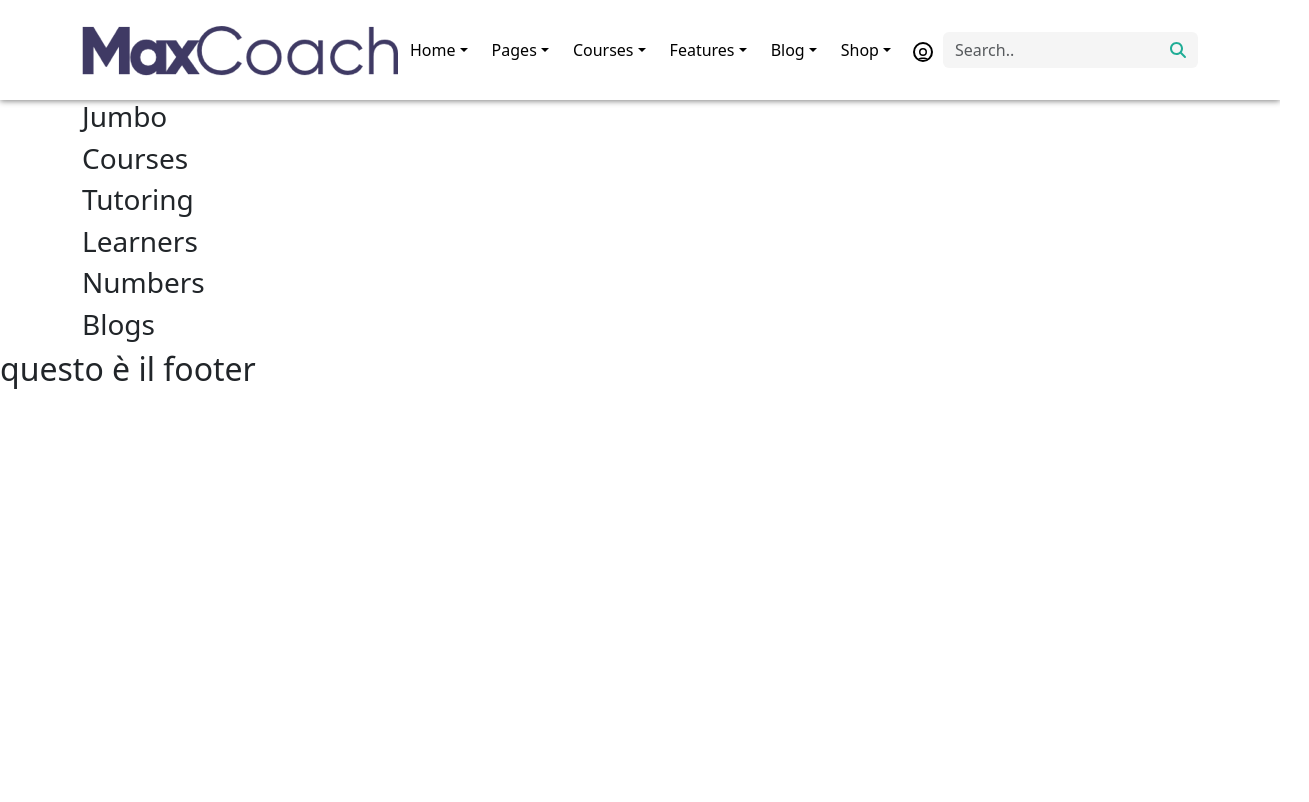
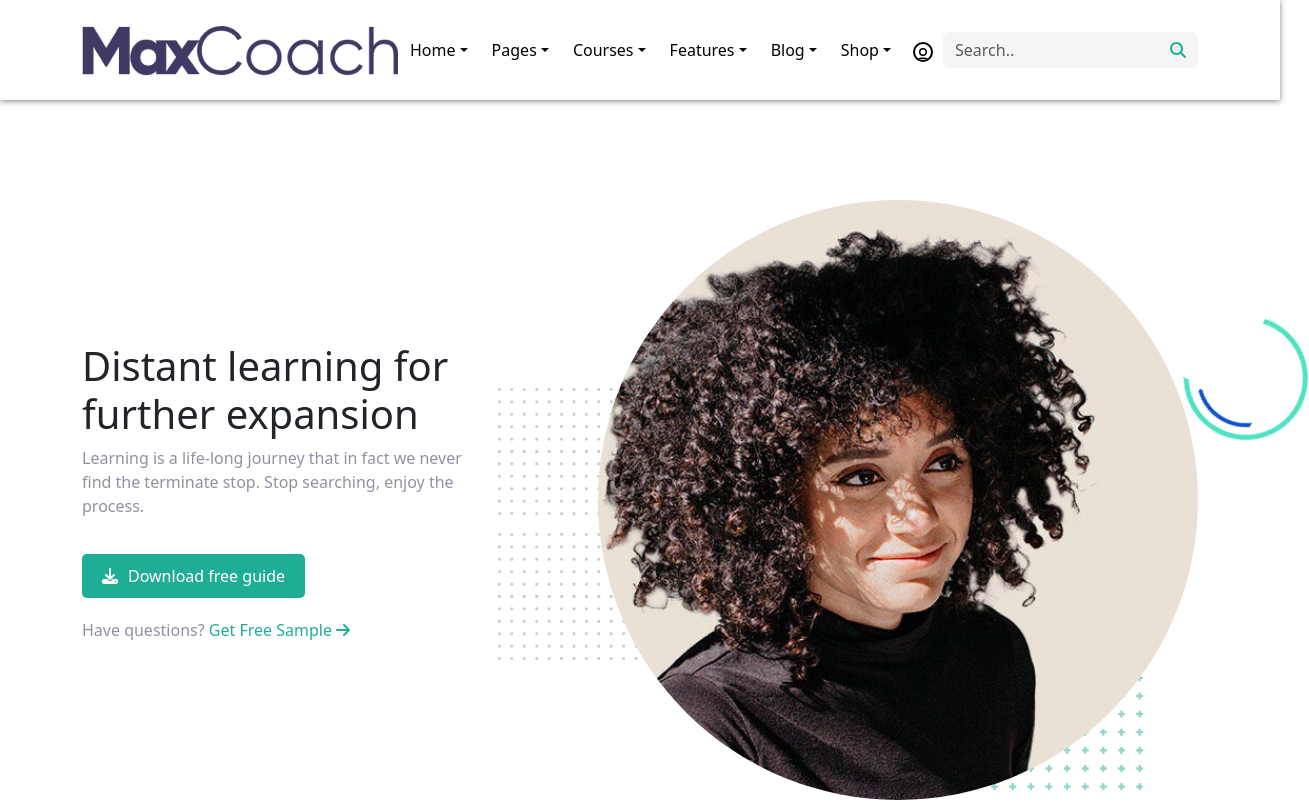
Before and after one commit to TartagliaFilippo/proj-html-vuejs, a Vue app: page / in a window 1280 px wide. Shown: the top 802 px of the page, 1309 px wide, since content can reach past the window. Built offline with nearby package versions, Linux system fonts and the light colour scheme.

Commit message:
add style jumbo section

```diff
--- a/src/components/MainApp.vue
+++ b/src/components/MainApp.vue
@@ -19,14 +19,12 @@ export default {
 </script>
 
 <template>
-  <div class="container">
   <JumboSection />
   <CoursesSection />
   <TutoringSection />
   <LearnersSection />
   <NumbersSection />
   <BlogsSection />
-  </div>
 </template>
 
 <style lang="scss" scoped></style>
--- a/src/components/sectionsMain/JumboSection.vue
+++ b/src/components/sectionsMain/JumboSection.vue
@@ -3,7 +3,159 @@ export default {};
 </script>
 
 <template>
-  <h3>Jumbo</h3>
+  <div class="wrapper">
+    <div class="container">
+      <div class="main-jumbo">
+        <div class="text-jumbo">
+          <h1>Distant learning for further expansion</h1>
+          <p>
+            Learning is a life-long journey that in fact we never find the
+            terminate stop. Stop searching, enjoy the process.
+          </p>
+          <button class="button">
+            <font-awesome-icon
+              class="icon-fa-download"
+              :icon="['fas', 'download']"
+            />Download free guide
+          </button>
+          <p>
+            Have questions?
+            <a class="link-free" href="#"
+              >Get Free Sample
+              <font-awesome-icon :icon="['fas', 'arrow-right']"
+            /></a>
+          </p>
+        </div>
+        <div class="jumbotron">
+          <div class="svg-container">
+            <img
+              class="bg-svg-1"
+              src="../../../public/img/shapes/maxcoach-shape-02.png"
+              alt=""
+            />
+            <img
+              class="bg-svg-2"
+              src="../../../public/img/shapes/maxcoach-shape-07.png"
+              alt=""
+            />
+            <img
+              class="bg-svg-3"
+              src="../../../public/img/shapes/maxcoach-shape-08.png"
+              alt=""
+            />
+            <img
+              class="bg-svg-4"
+              src="../../../public/img/shapes/maxcoach-shape-08.png"
+              alt=""
+            />
+          </div>
+
+          <div class="image-container">
+            <img
+              src="../../../public/img/jumbotron/about-me-profile-ohm4dxoearqbxny7q3bq1pzbdgofdx0tobbeqcvzd0.jpg"
+              alt=""
+            />
+          </div>
+        </div>
+      </div>
+      <div class="credits-jumbo">
+        <img src="../../../public/img/logos/client-logo-01.png" alt="" />
+        <img src="../../../public/img/logos/client-logo-02.png" alt="" />
+        <img src="../../../public/img/logos/client-logo-03.png" alt="" />
+        <img src="../../../public/img/logos/client-logo-04.png" alt="" />
+        <img src="../../../public/img/logos/client-logo-05.png" alt="" />
+        <img src="../../../public/img/logos/client-logo-06.png" alt="" />
+        <img src="../../../public/img/logos/client-logo-07.png" alt="" />
+      </div>
+    </div>
+  </div>
 </template>
 
-<style lang="scss" scoped></style>
+<style lang="scss" scoped>
+.wrapper {
+  margin-top: 100px;
+  .container {
+    .main-jumbo {
+      display: flex;
+      justify-content: space-between;
+      align-items: center;
+
+      .text-jumbo {
+        width: 35%;
+        text-align: left;
+
+        p {
+          color: #958ea3;
+          .link-free {
+            color: #20ad96;
+            text-decoration: none;
+          }
+        }
+
+        .button {
+          background-color: #20ad96;
+          color: white;
+          padding: 10px 20px;
+          border: none;
+          border-radius: 5px;
+          margin: 20px 0;
+
+          .icon-fa-download {
+            margin-right: 10px;
+          }
+        }
+      }
+
+      .jumbotron {
+        .svg-container {
+          position: relative;
+
+          img {
+            position: absolute;
+            z-index: -1;
+          }
+          & .bg-svg-1 {
+            bottom: -241px;
+            right: -111px;
+          }
+
+          & .bg-svg-2 {
+            bottom: -590px;
+            right: 55px;
+          }
+
+          & .bg-svg-3 {
+            bottom: -460px;
+            left: -100px;
+          }
+
+          & .bg-svg-4 {
+            bottom: -315px;
+            left: -100px;
+          }
+        }
+
+        .image-container {
+          height: 600px;
+          width: 600px;
+          border-radius: 50%;
+          overflow: hidden;
+
+          img {
+            height: 100%;
+          }
+        }
+      }
+    }
+
+    .credits-jumbo {
+      width: 90%;
+      display: flex;
+      justify-content: space-between;
+      align-items: center;
+
+      margin: 60px auto 30px;
+    }
+  }
+}
+</style>
--- a/src/main.js
+++ b/src/main.js
@@ -9,9 +9,13 @@ import { library } from "@fortawesome/fontawesome-svg-core";
 import { FontAwesomeIcon } from "@fortawesome/vue-fontawesome";
 import { faMagnifyingGlass } from "@fortawesome/free-solid-svg-icons";
 import { faUser } from "@fortawesome/free-regular-svg-icons";
+import { faDownload } from "@fortawesome/free-solid-svg-icons";
+import { faArrowRight } from "@fortawesome/free-solid-svg-icons";
 
 library.add(faMagnifyingGlass);
 library.add(faUser);
+library.add(faDownload);
+library.add(faArrowRight);
 
 const app = createApp(App);
 app.component("font-awesome-icon", FontAwesomeIcon);
```
Lines whose indentation alone changed are shown as unchanged.
